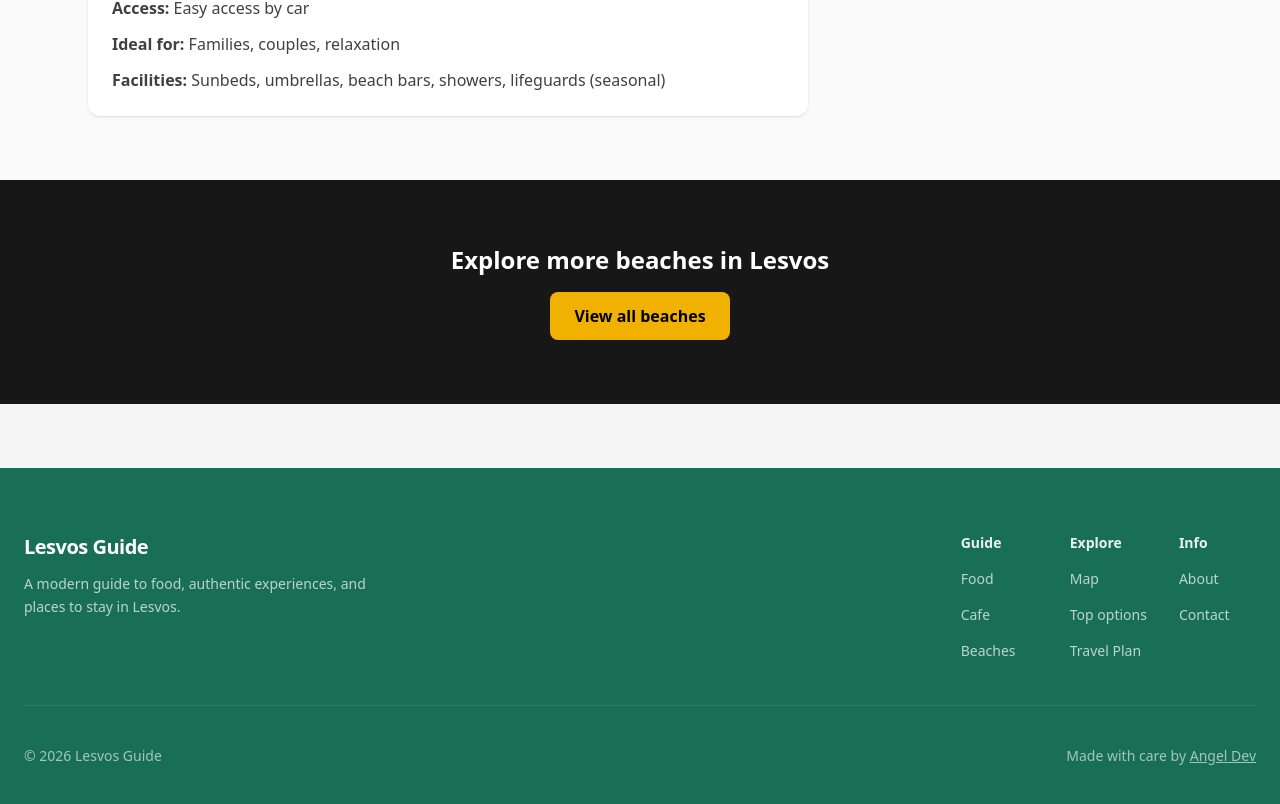
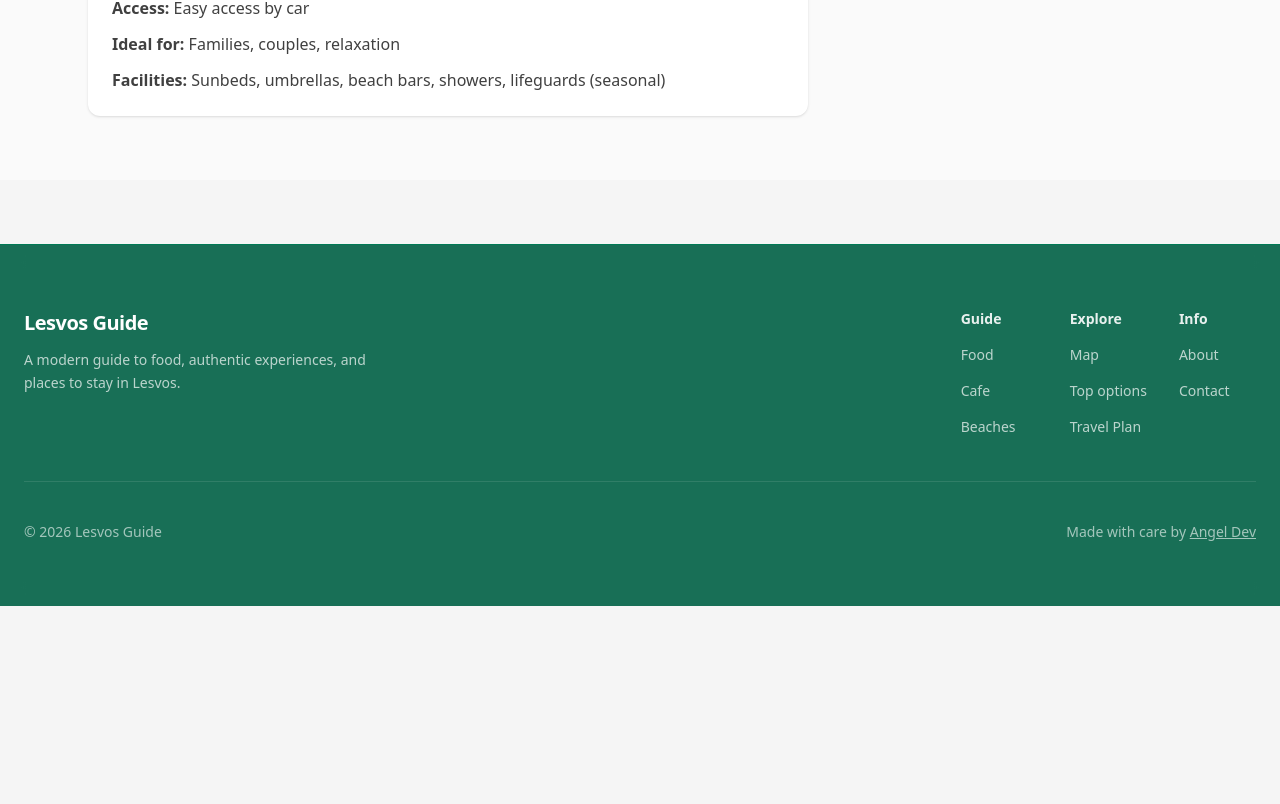
Before and after one commit to amamouridis06/lesvos-travel-guide, a Next.js app: page /beaches/agios-isidoros in a window 1280 px wide. Shown: the part 1170-1974 px from the top of the page. After the commit the page ends 1776 px from the top, so only its background shows below. Built offline with nearby package versions, Linux system fonts and the light colour scheme.

Commit message:
Update page.tsx

```diff
--- a/app/beaches/agios-isidoros/page.tsx
+++ b/app/beaches/agios-isidoros/page.tsx
@@ -113,18 +113,7 @@ export default function AgiosIsidorosPage() {
         </aside>
       </section>
 
-      {/* CTA */}
-      <section className="bg-neutral-900 text-white py-16 text-center">
-        <h2 className="text-2xl font-semibold mb-4">
-          Explore more beaches in Lesvos
-        </h2>
-        <Link
-          href="/beaches"
-          className="inline-block px-6 py-3 bg-yellow-500 text-black rounded-lg font-semibold hover:bg-yellow-400 transition"
-        >
-          View all beaches
-        </Link>
-      </section>
+
 
     </main>
   );
```
